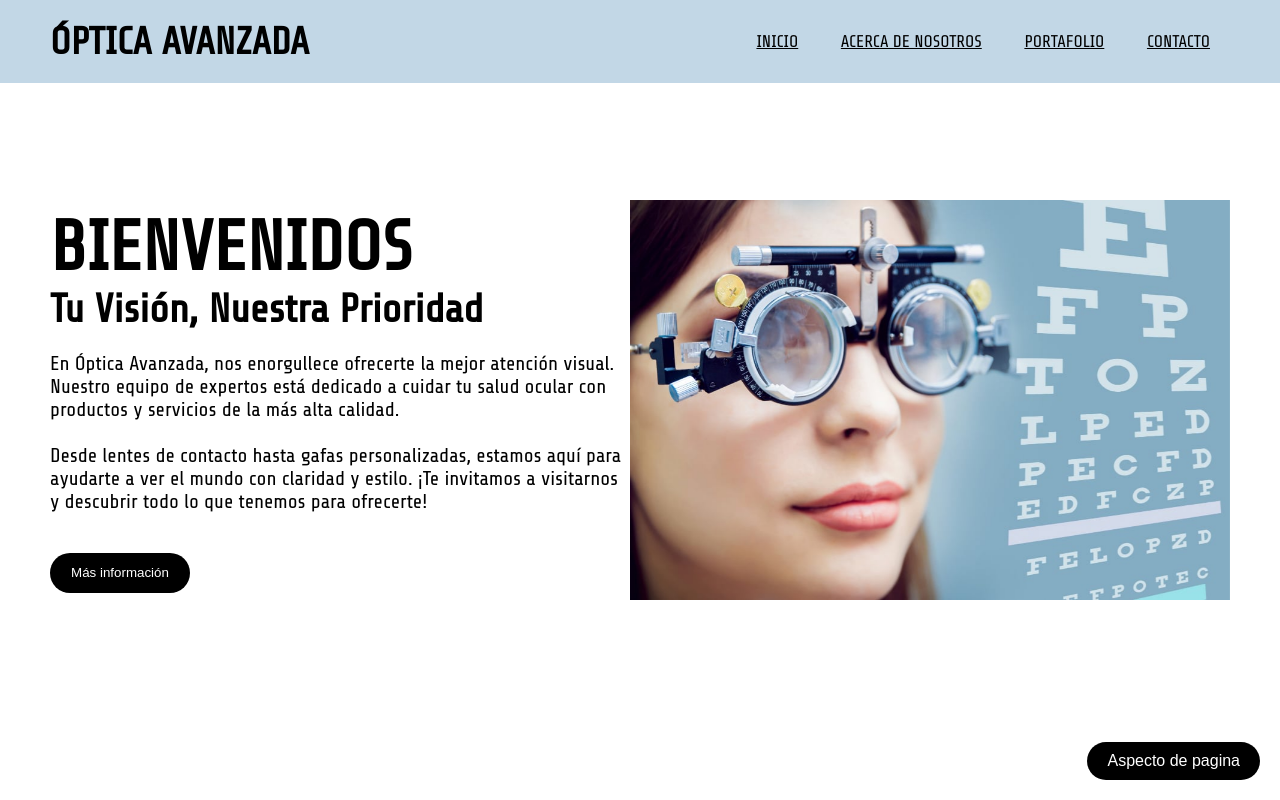
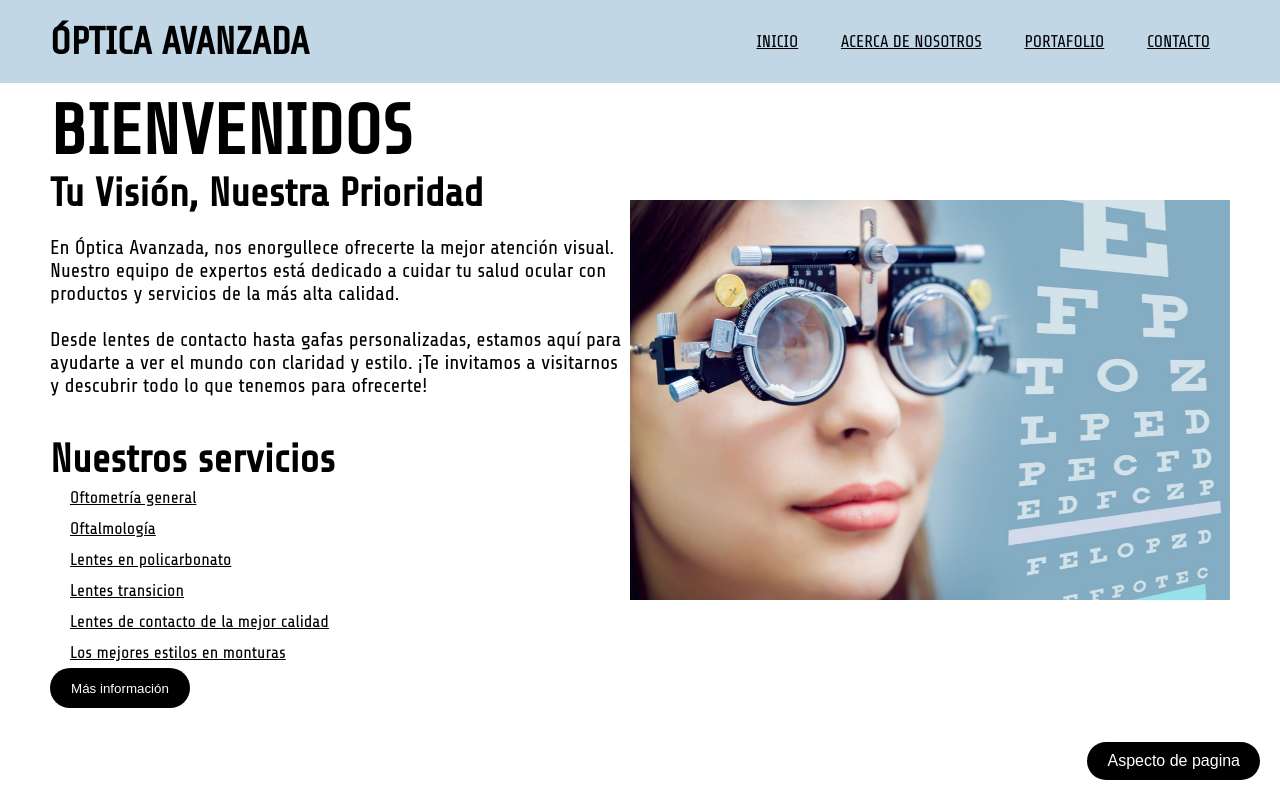
Before and after one commit to JuanTobon26M/OpticalVisionFull, a plain HTML site: page ProyectoOpticaVision/index.html in a window 1280 px wide. Drawn offline with nearby package versions, Linux system fonts and the light colour scheme.

```diff
--- a/ProyectoOpticaVision/index.html
+++ b/ProyectoOpticaVision/index.html
@@ -29,6 +29,16 @@
           En Óptica Avanzada, nos enorgullece ofrecerte la mejor atención visual. Nuestro equipo de expertos está dedicado a cuidar tu salud ocular con productos y servicios de la más alta calidad. <br><br>
           Desde lentes de contacto hasta gafas personalizadas, estamos aquí para ayudarte a ver el mundo con claridad y estilo. ¡Te invitamos a visitarnos y descubrir todo lo que tenemos para ofrecerte!
         </p>
+    </p>
+    <h2>Nuestros servicios</h2>
+    <ul>
+        <li>Oftometría general</li> <br>
+        <li>Oftalmología</li> <br>
+        <li>Lentes en policarbonato</li> <br>
+        <li>Lentes transicion</li> <br>
+        <li>Lentes de contacto de la mejor calidad</li><br>
+        <li>Los mejores estilos en monturas</li>
+    </ul>
         <button type="button"> Más información <img src="icono/bxs-right-arrow-alt.svg" alt=""></button>
       </div>
       <img class="right-image" src="imagen.jpg" alt="Imagen de Óptica">
```
Also changed, not shown: ProyectoOpticaVision/Sobrenosotros.html (renamed from ProyectoOpticaVision/Sobrenosotro.html).
